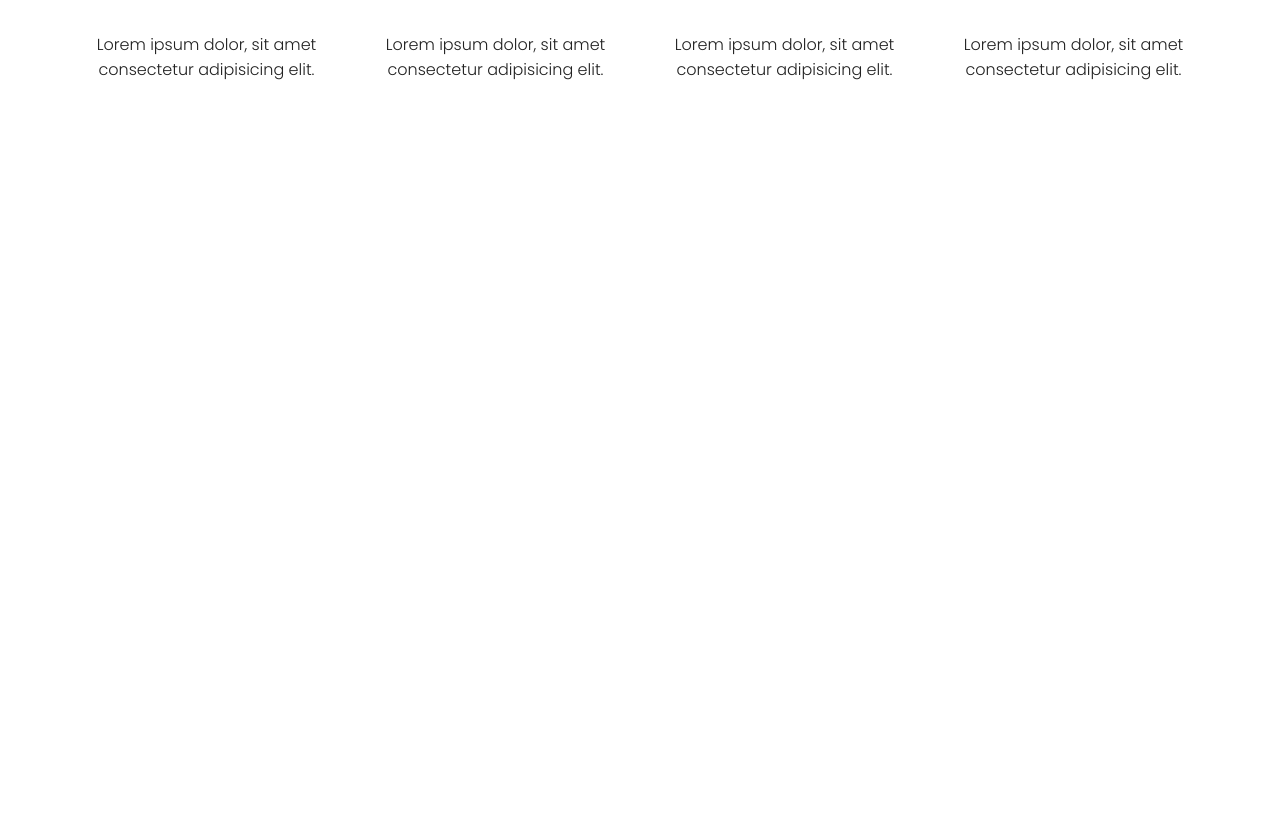
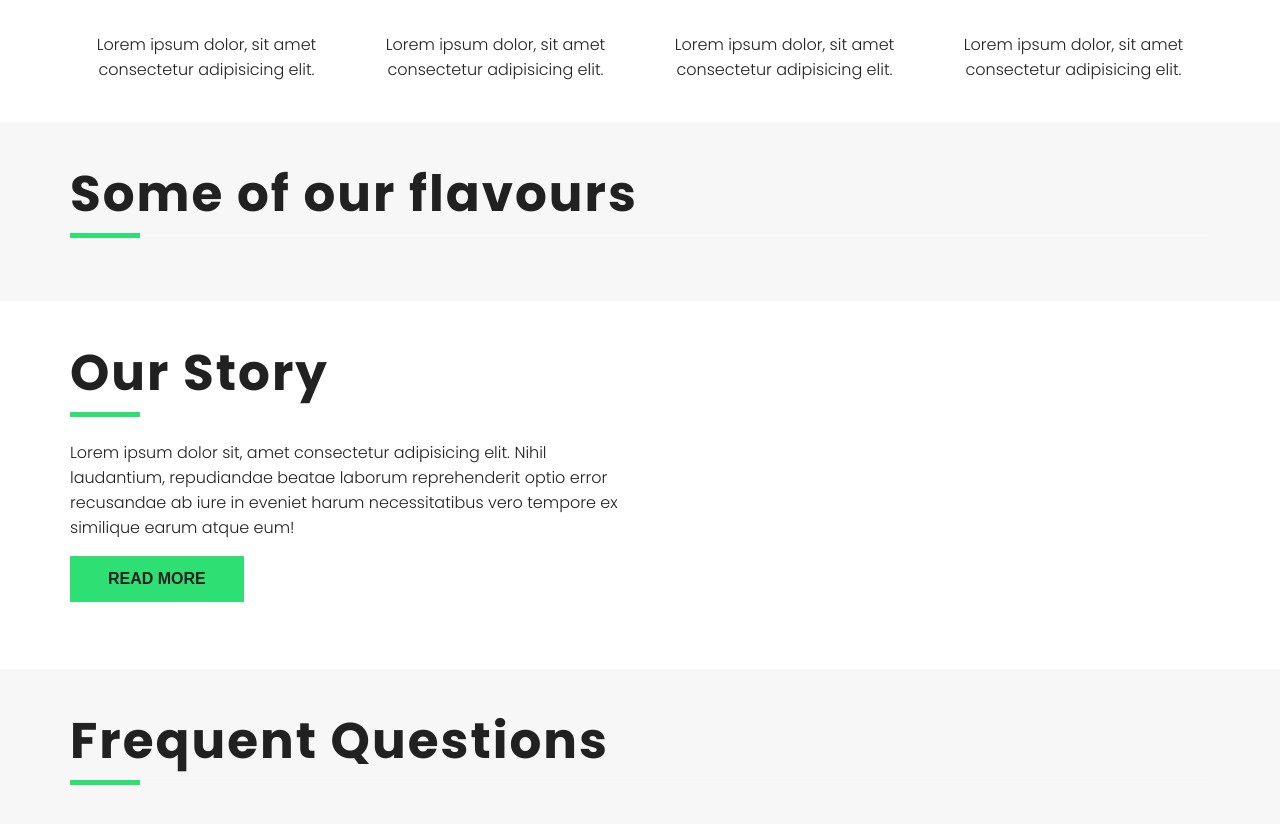
Before and after one commit to LuccaTambor/pizzeria-page, a React (Create React App) app: page / in a window 1280 px wide. Shown: the part 740-1564 px from the top of the page. Before the commit the page ends 862 px from the top, so only its background shows below. Built offline with nearby package versions, Linux system fonts and the light colour scheme.

Commit message:
feat: our story section

```diff
--- a/src/components/molecules/Section/Section.js
+++ b/src/components/molecules/Section/Section.js
@@ -1,27 +1,34 @@
 import React from "react";
 import PropTypes from "prop-types";
-import styled from "styled-components";
+import styled, { css } from "styled-components";
 
 import Container from 'components/atoms/Container/Container';
 
 const Content = styled.div`
-  margin: 40px 0;
+  padding: 40px 0;
+  ${props => props.inverse && css`
+    background-color: #f7f7f7;
+  `}
+
+  h2 {
+    margin-top: 0;
+  }
 `;
 
-const Section = ({ children }) => (
-  <Container>
-    <Content>
-      {children}
+const Section = ({ inverse,children }) => (
+    <Content inverse={inverse}>
+      <Container>{children}</Container>
     </Content>
-  </Container>
 );
 
 Section.defaultProps = {
-  children: undefined
+  children: undefined,
+  inverse: false
 };
 
 Section.propTypes = {
-  undefined: PropTypes.node
+  undefined: PropTypes.node,
+  inverse: PropTypes.bool
 };
 
 export default Section;
--- a/src/components/pages/Home/Home.js
+++ b/src/components/pages/Home/Home.js
@@ -10,6 +10,7 @@ import Grid from "components/atoms/Grid/Grid";
 import Section from "components/molecules/Section/Section";
 
 import PizzaBg from "assets/pizzaBg.jpg";
+import PizzaVideo from "assets/pizzaVideo.mp4";
 
 const Home = () => (
   <>
@@ -40,6 +41,31 @@ const Home = () => (
         </Feature>
       </Grid>
     </Section>
+    <Section inverse>
+      <Heading>
+        <h2> Some of our flavours </h2>
+      </Heading>
+    </Section>
+    <Section>
+      <Grid md={2}>
+        <div>
+          <Heading>
+            <h2> Our Story </h2>
+          </Heading>
+          <p>Lorem ipsum dolor sit, amet consectetur adipisicing elit. Nihil laudantium, repudiandae beatae laborum reprehenderit optio error recusandae ab iure in eveniet harum necessitatibus vero tempore ex similique earum atque eum!</p>
+          <Button color="primary">Read more</Button>
+        </div>
+        <div>
+          <video src={PizzaVideo} width="100%" autoPlay loop muted/>
+        </div>
+      </Grid>
+
+    </Section>
+    <Section inverse>
+      <Heading>
+        <h2> Frequent Questions </h2>
+      </Heading>
+    </Section>
   </>
 );
 
```
Also changed, not shown: 1 other file (tests, documents, lock files or other folders).
